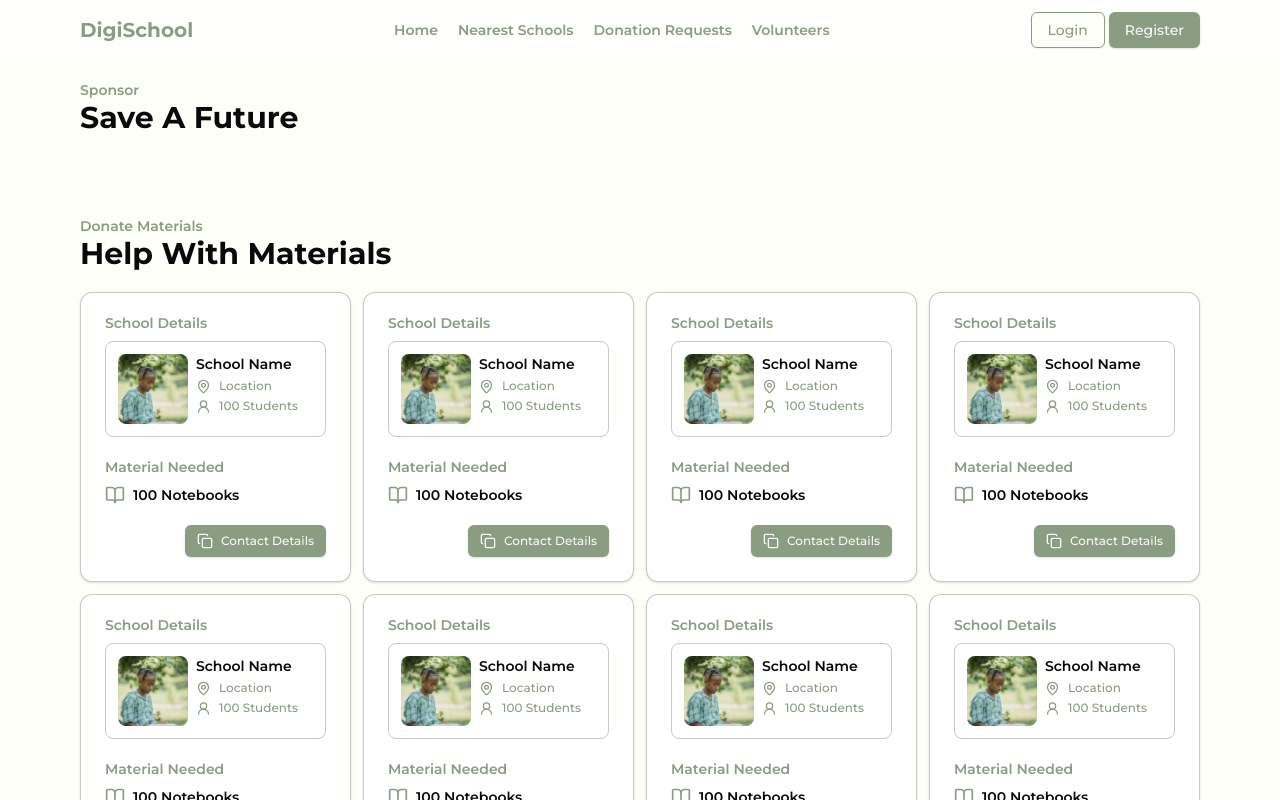
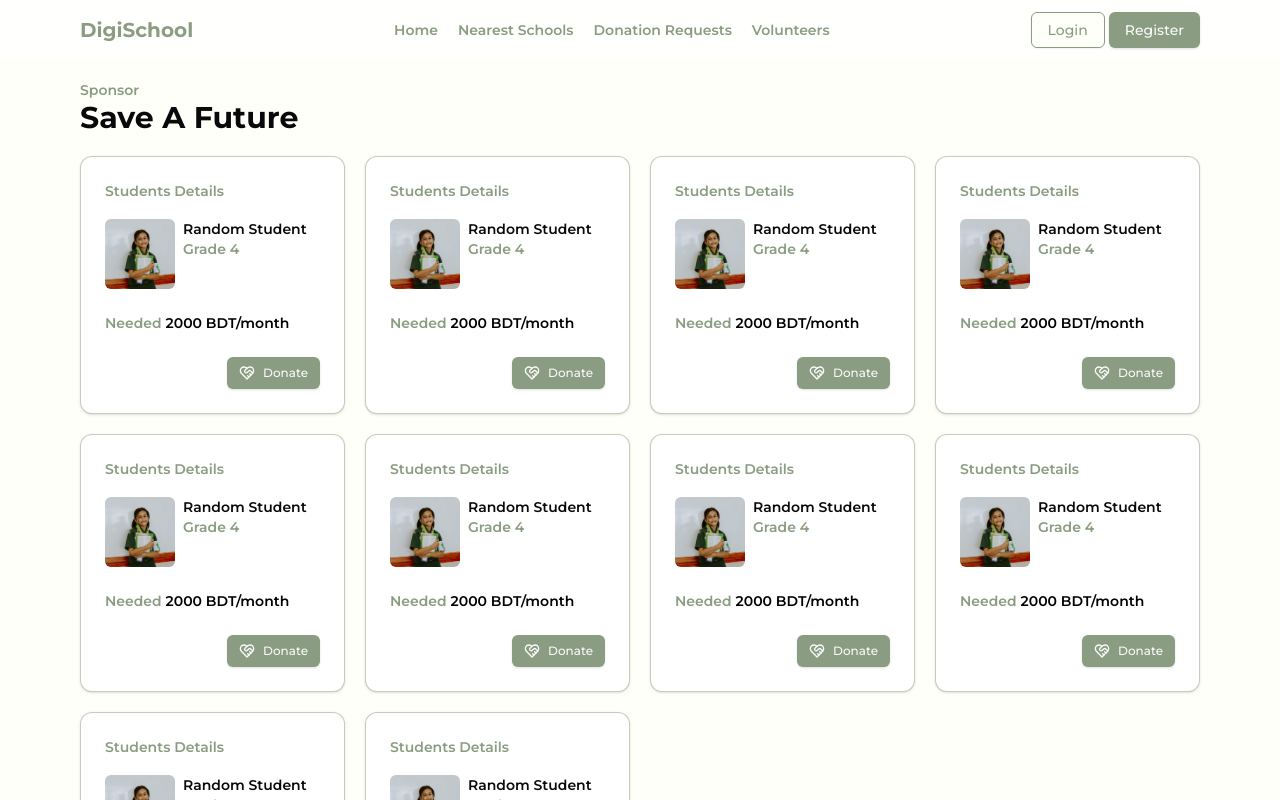
Before and after one commit to muztahiddurjoy/DigiSchool, a Next.js app in the folder frontend/: page /donation-requests in a window 1280 px wide. Shown: the top 800 px of the page. Built offline with nearby package versions, Linux system fonts and the light colour scheme.

Commit message:
created sponsorship adapter

```diff
--- a/frontend/components/DonationRequests/material-request-adapter.tsx
+++ b/frontend/components/DonationRequests/material-request-adapter.tsx
@@ -1,7 +1,7 @@
 import React from 'react'
 import { Card, CardContent, CardFooter } from '../ui/card'
 import SchoolAdapter from './school-adapter'
-import { Book, BookOpen, Copy, Dot } from 'lucide-react'
+import { Book, BookOpen, Copy, Dot, HeartHandshake } from 'lucide-react'
 import { Button } from '../ui/button'
 
 const MaterialRequestAdapter = () => {
@@ -19,7 +19,7 @@ const MaterialRequestAdapter = () => {
         </ul>
       </CardContent>
       <CardFooter className='flex justify-end'>
-        <Button size="sm"><Copy size={16}/> Contact Details</Button>
+        <Button size="sm"><HeartHandshake size={16}/> Donate</Button>
       </CardFooter>
     </Card>
   )
--- /dev/null
+++ b/frontend/components/DonationRequests/sponsor-student-adapter.tsx
@@ -0,0 +1,31 @@
+import React from 'react'
+import { Card, CardContent, CardDescription, CardFooter, CardHeader, CardTitle } from '../ui/card'
+import { Button } from '../ui/button'
+import { Copy, HeartHandshake } from 'lucide-react'
+import Image from 'next/image'
+
+const SponsorStudentAdapter = () => {
+  return (
+    <Card>
+      <CardHeader>
+      <p className='text-sm text-primary font-semibold'>Students Details</p>
+      <div className="flex gap-2 pt-3">
+      <Image src="/register_bg.jpg" height={100} width={100} alt='Student' className='h-[70px] w-[70px] object-cover rounded-md'/>
+      <div>
+        <p className="font-semibold text-sm">Random Student</p>
+        <p className='text-sm text-primary font-semibold'>Grade 4</p>
+
+      </div>
+      </div>
+      </CardHeader>
+      <CardContent>
+        <p className='font-semibold text-sm text-primary'>Needed <span className='text-black'>2000 BDT/month</span></p>
+      </CardContent>
+      <CardFooter className='flex justify-end'>
+        <Button size="sm"><HeartHandshake size={15}/> Donate</Button>
+      </CardFooter>
+    </Card>
+  )
+}
+
+export default SponsorStudentAdapter
--- a/frontend/components/DonationRequests/sponsor-student.tsx
+++ b/frontend/components/DonationRequests/sponsor-student.tsx
@@ -1,10 +1,14 @@
 import React from 'react'
+import SponsorStudentAdapter from './sponsor-student-adapter'
 
 const SponsorStudent = () => {
   return (
     <div>
         <p className='text-sm text-primary font-semibold'>Sponsor</p>
-            <p className="text-3xl font-bold">Save A Future</p>
+        <p className="text-3xl font-bold">Save A Future</p>
+        <div className="grid grid-cols-4 mt-5 gap-5">
+            {Array(10).fill("").map((v,i)=><SponsorStudentAdapter key={i}/>)}
+        </div>
     </div>
   )
 }
```
